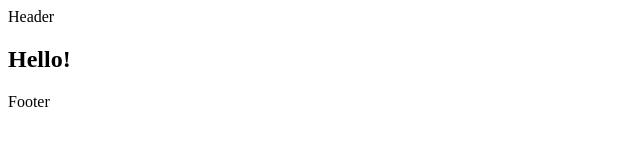
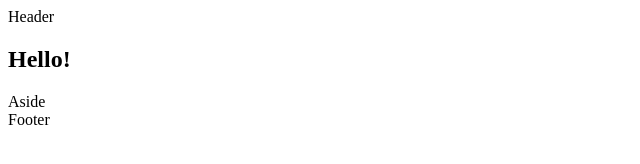
Before and after one commit to Velsicom/git, a plain HTML site: page index.html in a window 1280 px wide. Shown: the full height of the page, 0-640 px from the left. Drawn offline with Linux system fonts and the light colour scheme.

Commit message:
github commit

```diff
--- a/index.html
+++ b/index.html
@@ -14,7 +14,7 @@
   <main>
     <article></article>
     <aside>
-
+      Aside
     </aside>
   </main>
 </section>
```
